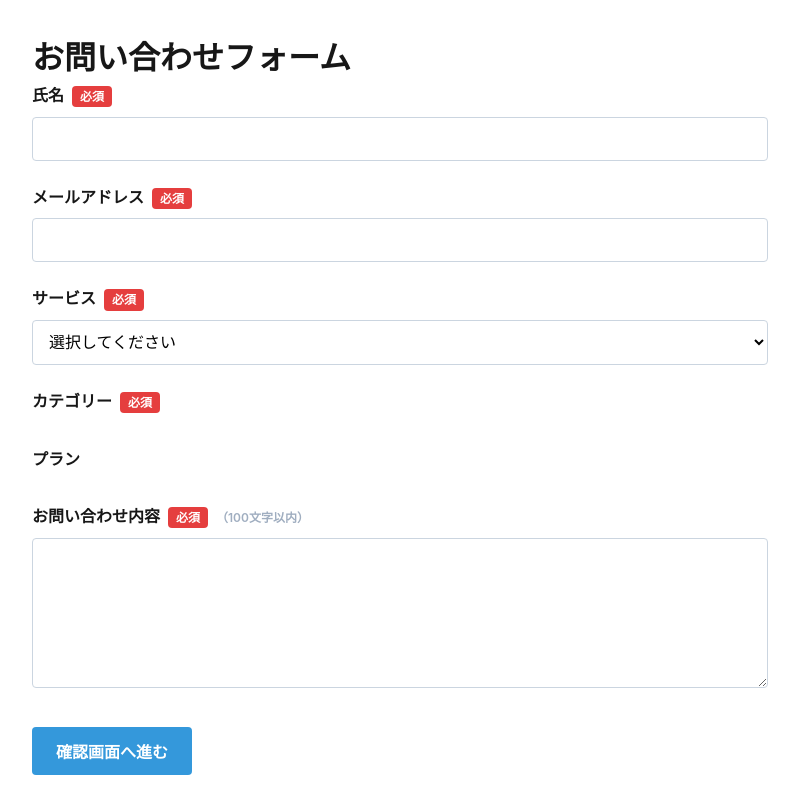
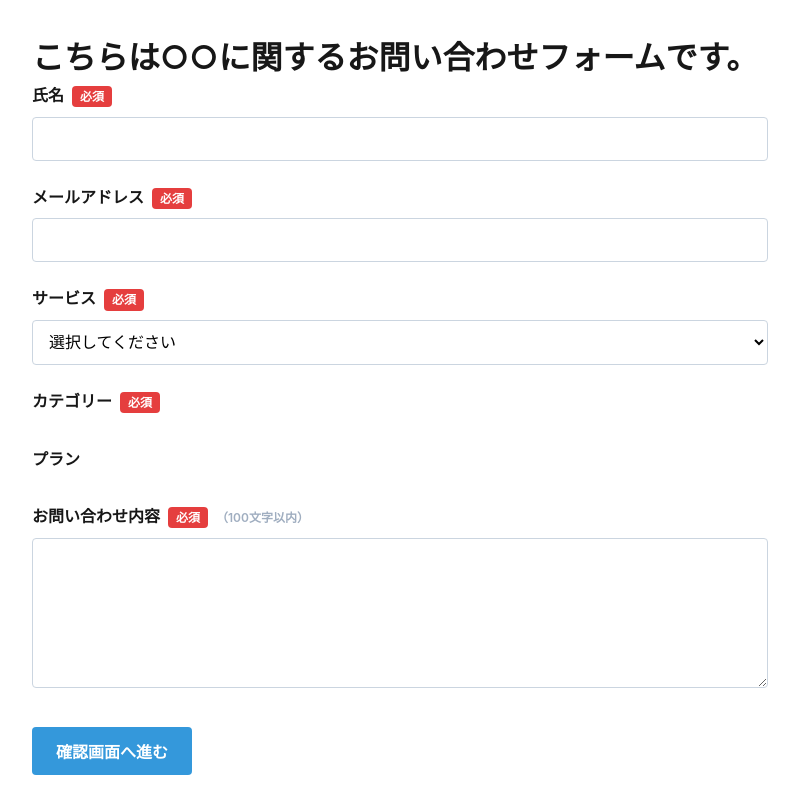
Before and after one commit to nawake517/Public-Form-App, a Next.js app: page / in a window 1280 px wide. Shown: the whole page, without its empty margins (240-1039 px from the left). Built offline with nearby package versions, Linux system fonts and the light colour scheme.

Commit message:
クリーンアップ

```diff
--- a/src/app/api/send-email/route.ts
+++ b/src/app/api/send-email/route.ts
@@ -18,7 +18,7 @@ async function getEmailSecret(secretName: string): Promise<string> {
   try {
     const firebaseConfig = JSON.parse(process.env.FIREBASE_CONFIG || '');
     projectId = firebaseConfig.projectId;
-  } catch (e) {
+  } catch {
     throw new Error('Failed to get project ID');
   }
 
--- a/src/components/ContactForm.tsx
+++ b/src/components/ContactForm.tsx
@@ -88,7 +88,7 @@ export default function ContactForm({ onSubmit, initialData }: ContactFormProps)
 
   return (
     <form onSubmit={handleSubmit}>
-      <h1>お問い合わせフォーム</h1>
+      <h1>こちらは○○に関するお問い合わせフォームです。</h1>
 
       <div className="form-group">
         <label className="form-label">
```
